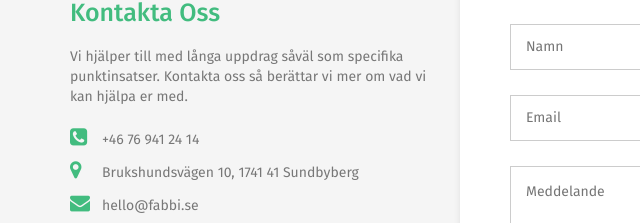
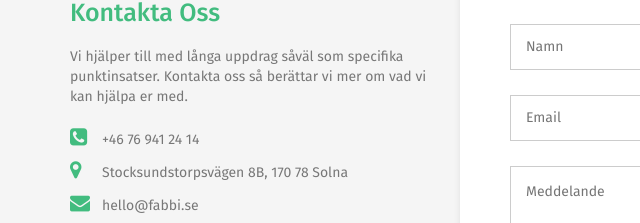
Before and after one commit to wmfaben/wmfaben.github.io, a plain HTML site: page index.html in a window 1280 px wide. Shown: the part 2893-3116 px from the top of the page, 0-640 px from the left. Drawn offline with Linux system fonts and the light colour scheme; some packages are replaced by stand-ins of ours.

Commit message:
Update index.html

```diff
--- a/index.html
+++ b/index.html
@@ -621,7 +621,7 @@
 							<p>Vi hjälper till med långa uppdrag såväl som specifika punktinsatser. Kontakta oss så berättar vi mer om vad vi kan hjälpa er med. </p>
 
 							<span><i class="fa fa-phone-square"></i>+46 76 941 24 14</span>
-							<span><i class="fa fa-map-marker"></i>Brukshundsvägen 10, 1741 41 Sundbyberg</span>
+							<span><i class="fa fa-map-marker"></i>Stocksundstorpsvägen 8B, 170 78 Solna</span>
 							<span><i class="fa fa-envelope"></i><a href="mailto:hello@fabbi.se?subject=Kontakt">hello@fabbi.se</a></span>
 							<span><i class="fa fa-linkedin"></i><a href="https://www.linkedin.com/company/fabbiconsulting/" target="blank">fabbi</a></span>
 							<span><i class="fa fa-globe"></i><a href="#">www.fabbi.se</a></span>
```
